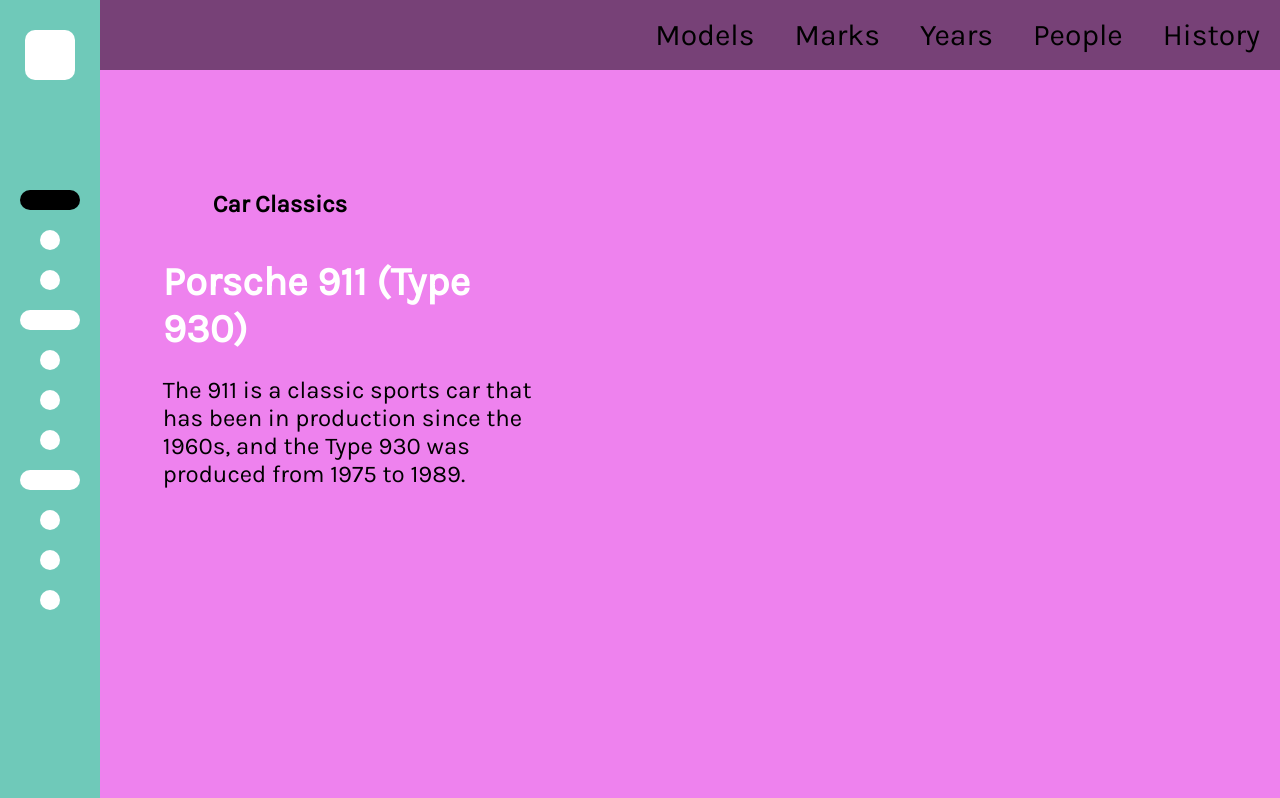
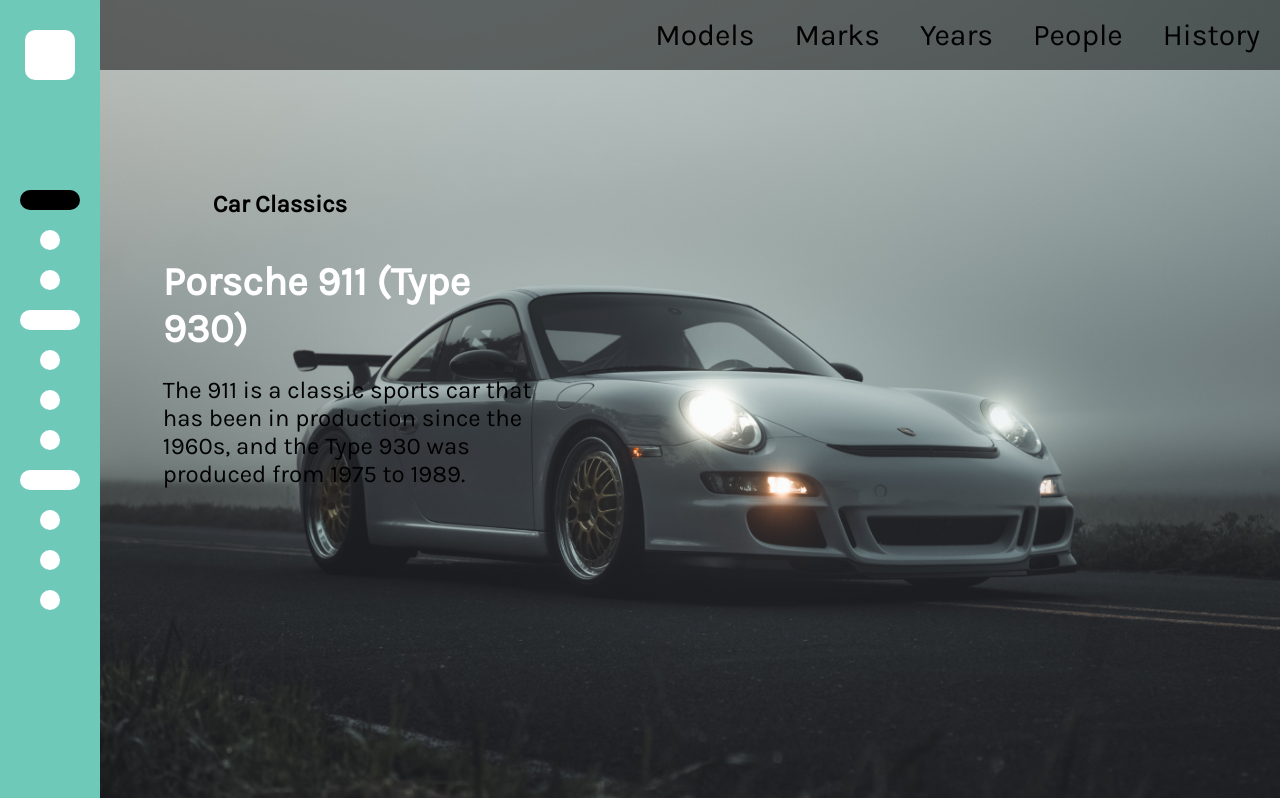
Before and after one commit to Quobec/carwebsite, a Next.js app: page / in a window 1280 px wide. Shown: the top 798 px of the page. Built offline with nearby package versions, Linux system fonts and the light colour scheme.

Commit message:
blur part 1

```diff
--- a/components/carArticle/carArticle.js
+++ b/components/carArticle/carArticle.js
@@ -1,13 +1,35 @@
 import * as S from "./style.js";
+import { useEffect } from 'react';
 
 export default function CarArticle({article}) {
 
+
+    let blur;
+
+    useEffect(() => {
+
+        let zeroBlurPos = document.querySelector('#'+article.carName
+        .replaceAll("(", "")
+        .replaceAll(")", "")
+        .replaceAll(" ", "_"))
+        .getBoundingClientRect().top;
+
+
+        window.addEventListener("scroll", function() {
+            //console.log("scrollTop" + Math.floor(document.documentElement.scrollTop));
+            blur = document.documentElement.scrollTop - zeroBlurPos;
+            console.log(blur)
+        });
+    },[blur]);
+
     return (
         <>
-            <S.CarArticle backgroundImage={article.backgroundPicture}>
-                {/* <div className="welcome">
-                </div> */}
-                <div className="welcome">
+            <S.CarArticle backgroundImage={article.backgroundPicture} backgroundBlur={blur}>
+                <div className="welcome" id={article.carName
+                    .replaceAll("(", "")
+                    .replaceAll(")", "")
+                    .replaceAll(" ", "_")}>
+                    <div className="welcomeImage"></div>
                     <h5>Car Classics</h5>
                     <h3>{article.carName}</h3>
                     <p>{article.intro}</p>
--- a/components/carArticle/style.js
+++ b/components/carArticle/style.js
@@ -7,19 +7,21 @@
     position: relative;
     background-color: transparent;
 
+    ${props => console.log(props.backgroundBlur)}
 
-    .welcome:before{
+    .welcomeImage{
+        filter: blur(${props => props.backgroundBlur+"px"});
         background-image: url(${props => props.backgroundImage.src});
-        width: 100%;
-        height: 100%;
         background-position: center;
         background-size: 100%;
         background-repeat: no-repeat;
-        filter: blur(8px);
         position: absolute;
-        top: 100px;
-        left: 100px;
+        top: 0;
+        left: 0;
         background-color: red;
+        width: 100%;
+        height: 100%;
+        z-index: -1;
     }
 
     .welcome{
--- a/src/pages/index.js
+++ b/src/pages/index.js
@@ -2,7 +2,7 @@
 import Scrollbar from '../../components/scrollbar/scrollbar.js'
 import Menu from '../../components/menu/menu.js'
 import CarArticle from '../../components/carArticle/carArticle.js'
-import { useEffect } from 'react'
+import { useEffect } from 'react';
 import porsche911_1 from "../../public/images/porsche911_1.jpg";
 import porsche911_2 from "../../public/images/porsche911_2.jpg";
 import porsche911_3 from "../../public/images/porsche911_3.avif";
@@ -88,7 +88,7 @@
   };
 
   const article2 = {
-    carName: "Porsche 911 (Type 930)",
+    carName: "Porsche 911 (Type 930)123123",
     intro: "The 911 is a classic sports car that has been in production since the 1960s, and the Type 930 was produced from 1975 to 1989.",
     backgroundPicture: porsche911_2,
     articlePictures: [porsche911_1, porsche911_3, porsche911_4],
@@ -164,7 +164,7 @@
   };
 
   const article3 = {
-    carName: "Porsche 911 (Type 930)",
+    carName: "Porsche 911 (Type 930)234234",
     intro: "The 911 is a classic sports car that has been in production since the 1960s, and the Type 930 was produced from 1975 to 1989.",
     backgroundPicture: porsche911_3,
     articlePictures: [porsche911_1, porsche911_2, porsche911_4],
@@ -240,7 +240,7 @@
   };
 
   const article4 = {
-    carName: "Porsche 911 (Type 930)",
+    carName: "Porsche 911 (Type 9306754234)",
     intro: "The 911 is a classic sports car that has been in production since the 1960s, and the Type 930 was produced from 1975 to 1989.",
     backgroundPicture: porsche911_4,
     articlePictures: [porsche911_1, porsche911_2, porsche911_3],
@@ -321,7 +321,6 @@
 
     window.addEventListener("scroll", function() {
       const scrollPercent = (document.documentElement.scrollTop + window.innerHeight) / document.documentElement.scrollHeight * 100;
-      console.log(scrollPercent);
     });
   });
 
--- a/src/styles/globals.css
+++ b/src/styles/globals.css
@@ -7,9 +7,8 @@
 
 html{
   scroll-behavior: smooth !important;
-  background-color: violet;
+  background-color: violet; /* change to grey when done */
   font-family: 'Karla', sans-serif;
-
 }
 
 section{
```
